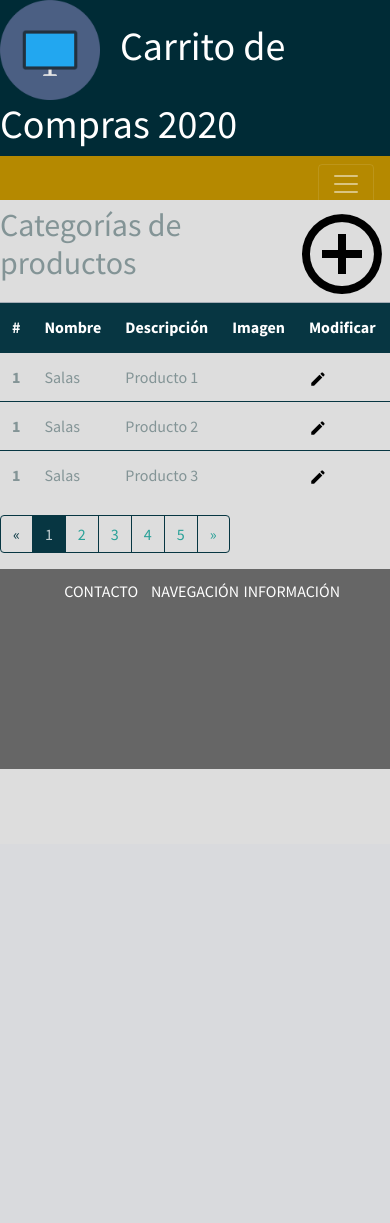
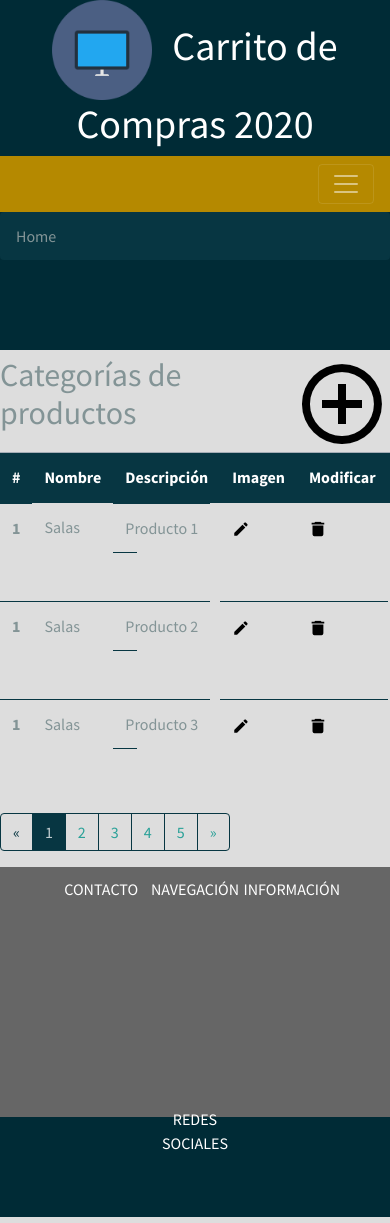
Before and after one commit to carloscarrete/webitd, a PHP site: page /admin/categorias.html in a window 390 px wide; the page is wider, and only the part inside the window is pictured. Before the commit the page ends 769 px from the top of that part, so only its background shows below. Run offline with PHP 8.4, Linux system fonts and the light colour scheme.

Commit message:
Se añadieron funciones responsivas y modificaciones a la tabla, además se cambio el nombre de algunos archivos

```diff
--- a/admin/categorias.html
+++ b/admin/categorias.html
@@ -8,12 +8,13 @@
     <meta charset="utf-8">
     <meta keywords="">
     <meta description="">
+    <meta name="viewport" content="width=device-width, user-scalable=no">
     <!--
     <link rel="stylesheet" href="https://stackpath.bootstrapcdn.com/bootstrap/4.5.2/css/bootstrap.min.css"
         integrity="sha384-JcKb8q3iqJ61gNV9KGb8thSsNjpSL0n8PARn9HuZOnIxN0hoP+VmmDGMN5t9UJ0Z" crossorigin="anonymous">
         -->
     <link rel="stylesheet" type="text/css" href="../estilos/solar.min.css">
-    <link rel="stylesheet" type="text/css" href="estilos/estilos.css">
+    <link rel="stylesheet" type="text/css" href="estilos/estilosAdmin.css">
 
     <script src="https://stackpath.bootstrapcdn.com/bootstrap/4.5.2/js/bootstrap.min.js"
         integrity="sha384-B4gt1jrGC7Jh4AgTPSdUtOBvfO8shuf57BaghqFfPlYxofvL8/KUEfYiJOMMV+rV"
@@ -53,8 +54,9 @@
 					</div>
 
 				    <div class="container" style="background-color:#f1f1f1">
-				      <button type="button" onclick="document.getElementById('id01').style.display='none'" class="cancelbtn">Cancel</button>
-				      <span class="psw">Forgot <a href="#">password?</a></span>
+
+      <button type="submit">Login</button>
+              <button type="button" onclick="document.getElementById('id01').style.display='none'" class="cancelbtn">Cancel</button>
 				    </div>
 				  </form>
 			</div>
@@ -75,26 +77,26 @@
                   </thead>
                   <tbody>
                     <tr>
-                      <th scope="row">1</th>
+                      <th scope="row" class="x">1</th>
                       <td>Salas</td>
-                      <td>Producto 1</td>
-                      <td><img src=""></td>
+                      <td class="x">Producto 1</td>
+                      <td class="x"><img src=""></td>
                       <td><img src="../img/edit.png"></td>
                       <td><img src="../img/delete.png"></td>
                     </tr>
                     <tr>
-                        <th scope="row">1</th>
+                        <th scope="row" class="x">1</th>
                         <td>Salas</td>
-                        <td>Producto 2</td>
-                        <td><img src=""></td>
+                        <td class="x">Producto 2</td>
+                        <td class="x"><img src=""></td>
                         <td><img src="../img/edit.png"></td>
                         <td><img src="../img/delete.png"></td>
                       </tr>
                       <tr>
-                        <th scope="row">1</th>
+                        <th scope="row" class="x">1</th>
                         <td>Salas</td>
-                        <td>Producto 3</td>
-                        <td><img src=""></td>
+                        <td class="x">Producto 3</td>
+                        <td class="x"><img src=""></td>
                         <td><img src="../img/edit.png"></td>
                         <td><img src="../img/delete.png"></td>
                       </tr>
--- a/admin/estilos/estilos.css
+++ /dev/null
@@ -1,29 +0,0 @@
-@import url('../../estilos/estilos.css');
-
-#encabezadoAdmin{
-    text-align: left;
-}
-
-#logito{
-    width: 100px;
-    margin-right: 20px;
-}
-
-
-#ifHeader{
-    height: 200px;
-    overflow: false;
-    width: 100%;
-    border: none;
-}
-
-#ifFooter{
-    height: 200px;
-    overflow: false;
-    width: 100%;
-    border: none;
-}
-
-.table img{
-    cursor: pointer;
-}
--- /dev/null
+++ b/admin/estilos/estilosAdmin.css
@@ -0,0 +1,45 @@
+@import url('../../estilos/estilos.css');
+
+#encabezadoAdmin{
+    text-align: left;
+}
+
+#logito{
+    width: 100px;
+    margin-right: 20px;
+}
+
+
+#ifHeader, #ifFooter{
+    width: 100%;
+    border: none;
+}
+
+#ifHeader{
+    height: 200px;
+}
+
+@media screen and (max-width:768px) {
+  #ifHeader, #ifFooter{
+      height: 350px;
+      }
+  #encabezadoAdmin{
+      text-align: center;
+      display: block;
+  }
+  #logito{
+      width: 100px;
+  }
+  .x{
+    display: none;
+}
+}
+
+
+.table img{
+    cursor: pointer;
+}
+
+.x{
+    display: inline-block;
+}
--- a/admin/footer.html
+++ b/admin/footer.html
@@ -5,10 +5,11 @@
     <title>
         Carrito de Compras
     </title>
-    <link rel="stylesheet" type="text/css" href="estilos/estilos.css">
+    <link rel="stylesheet" type="text/css" href="estilos/estilosAdmin.css">
     <meta charset="utf-8">
     <meta keywords="">
     <meta description="">
+    <meta name="viewport" content="width=device-width, user-scalable=no">
     <!--
     <link rel="stylesheet" href="https://stackpath.bootstrapcdn.com/bootstrap/4.5.2/css/bootstrap.min.css"
         integrity="sha384-JcKb8q3iqJ61gNV9KGb8thSsNjpSL0n8PARn9HuZOnIxN0hoP+VmmDGMN5t9UJ0Z" crossorigin="anonymous">
--- a/admin/header.html
+++ b/admin/header.html
@@ -5,10 +5,11 @@
     <title>
         Carrito de Compras
     </title>
-    <link rel="stylesheet" type="text/css" href="estilos/estilos.css">
+    <link rel="stylesheet" type="text/css" href="estilos/estilosAdmin.css">
     <meta charset="utf-8">
     <meta keywords="">
     <meta description="">
+    <meta name="viewport" content="width=device-width, user-scalable=no">
     <!--
     <link rel="stylesheet" href="https://stackpath.bootstrapcdn.com/bootstrap/4.5.2/css/bootstrap.min.css"
         integrity="sha384-JcKb8q3iqJ61gNV9KGb8thSsNjpSL0n8PARn9HuZOnIxN0hoP+VmmDGMN5t9UJ0Z" crossorigin="anonymous">
--- a/admin/index.html
+++ b/admin/index.html
@@ -5,10 +5,11 @@
     <title>
         Carrito de Compras
     </title>
-    <link rel="stylesheet" type="text/css" href="estilos/estilos.css">
+    <link rel="stylesheet" type="text/css" href="estilos/estilosAdmin.css">
     <meta charset="utf-8">
     <meta keywords="">
     <meta description="">
+    <meta name="viewport" content="width=device-width, user-scalable=no">
     <!--
     <link rel="stylesheet" href="https://stackpath.bootstrapcdn.com/bootstrap/4.5.2/css/bootstrap.min.css"
         integrity="sha384-JcKb8q3iqJ61gNV9KGb8thSsNjpSL0n8PARn9HuZOnIxN0hoP+VmmDGMN5t9UJ0Z" crossorigin="anonymous">
--- a/estilos/estilos.css
+++ b/estilos/estilos.css
@@ -58,8 +58,13 @@
   padding-top: 60px;
 }
 
+#id01 form{
+  padding: 40px;
+}
+
 /* Modal Content/Box */
 .modal-content {
+  padding: 40px;
   background-color: #fefefe;
   margin: 5px auto; /* 15% from the top and centered */
   border: 1px solid #888;
--- a/index.html
+++ b/index.html
@@ -9,6 +9,7 @@
     <meta charset="utf-8">
     <meta keywords="">
     <meta description="">
+    <meta name="viewport" content="width=device-width, user-scalable=no">
     <!--
     <link rel="stylesheet" href="https://stackpath.bootstrapcdn.com/bootstrap/4.5.2/css/bootstrap.min.css"
         integrity="sha384-JcKb8q3iqJ61gNV9KGb8thSsNjpSL0n8PARn9HuZOnIxN0hoP+VmmDGMN5t9UJ0Z" crossorigin="anonymous">
```
